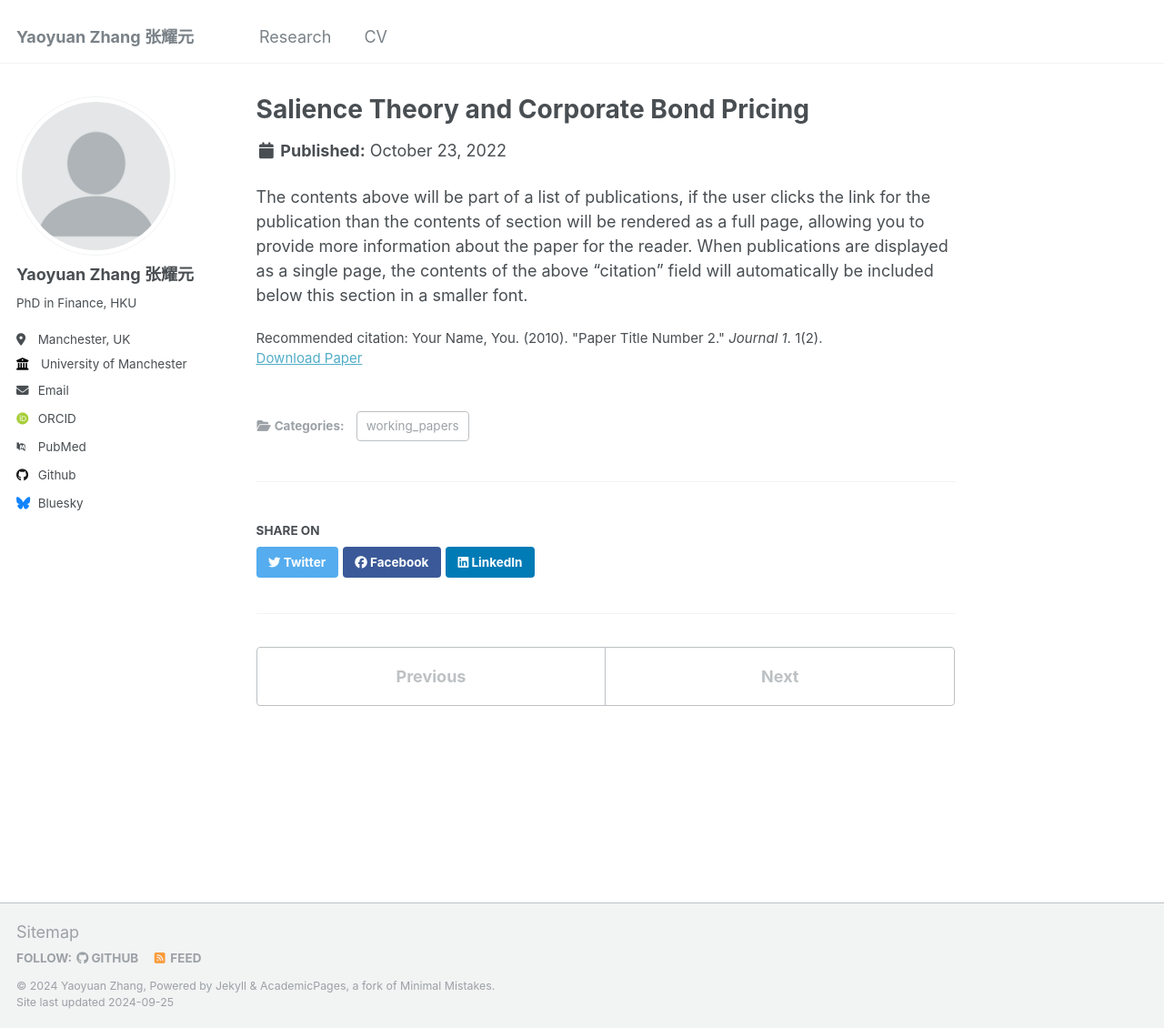
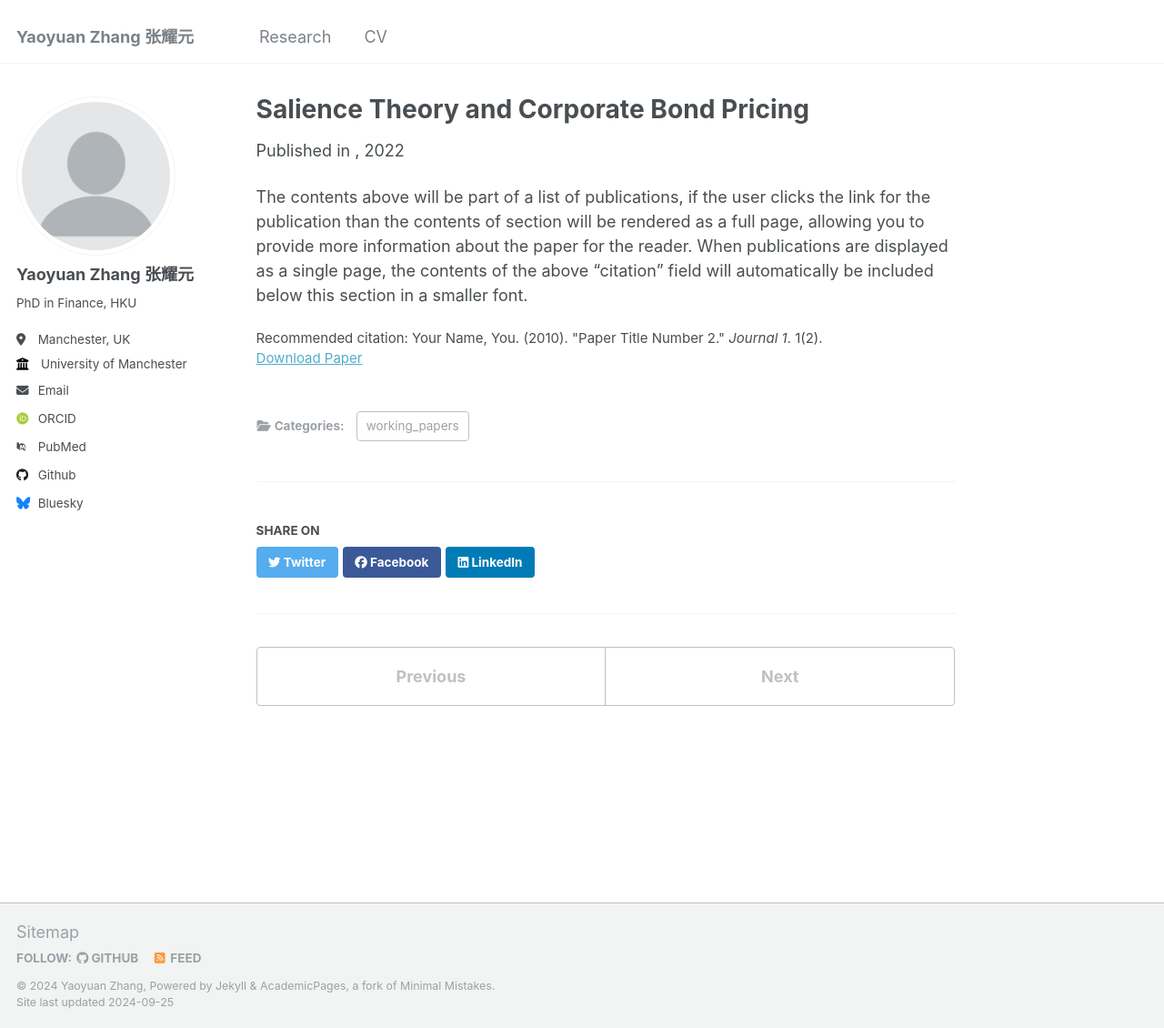
Before and after one commit to yaoyuanzhang-research/yaoyuanzhang-research.github.io, a Jekyll site: the page built from _publications/LinZhangSalience.md, in a window 1280 px wide and 1130 px high. Shown: the whole window at 91% size. Built offline with Jekyll 4.4.1, drawn with Linux system fonts in a browser that asks for light colours; some web fonts are replaced; part of the change alters nothing that is shown.

```diff
--- a/_publications/LinZhangSalience.md
+++ b/_publications/LinZhangSalience.md
@@ -5,8 +5,11 @@ category: working_papers
 permalink: /publication/LinZhangSalience
 excerpt: 'Updated draft available upon request.'
 date: 2022-10-23
+venue: ''
 paperurl: 'https://papers.ssrn.com/sol3/papers.cfm?abstract_id=4228611'
 citation: 'Your Name, You. (2010). &quot;Paper Title Number 2.&quot; <i>Journal 1</i>. 1(2).'
+show_venue: false
+show_date: true
 ---
 
 The contents above will be part of a list of publications, if the user clicks the link for the publication than the contents of section will be rendered as a full page, allowing you to provide more information about the paper for the reader. When publications are displayed as a single page, the contents of the above "citation" field will automatically be included below this section in a smaller font.
```
